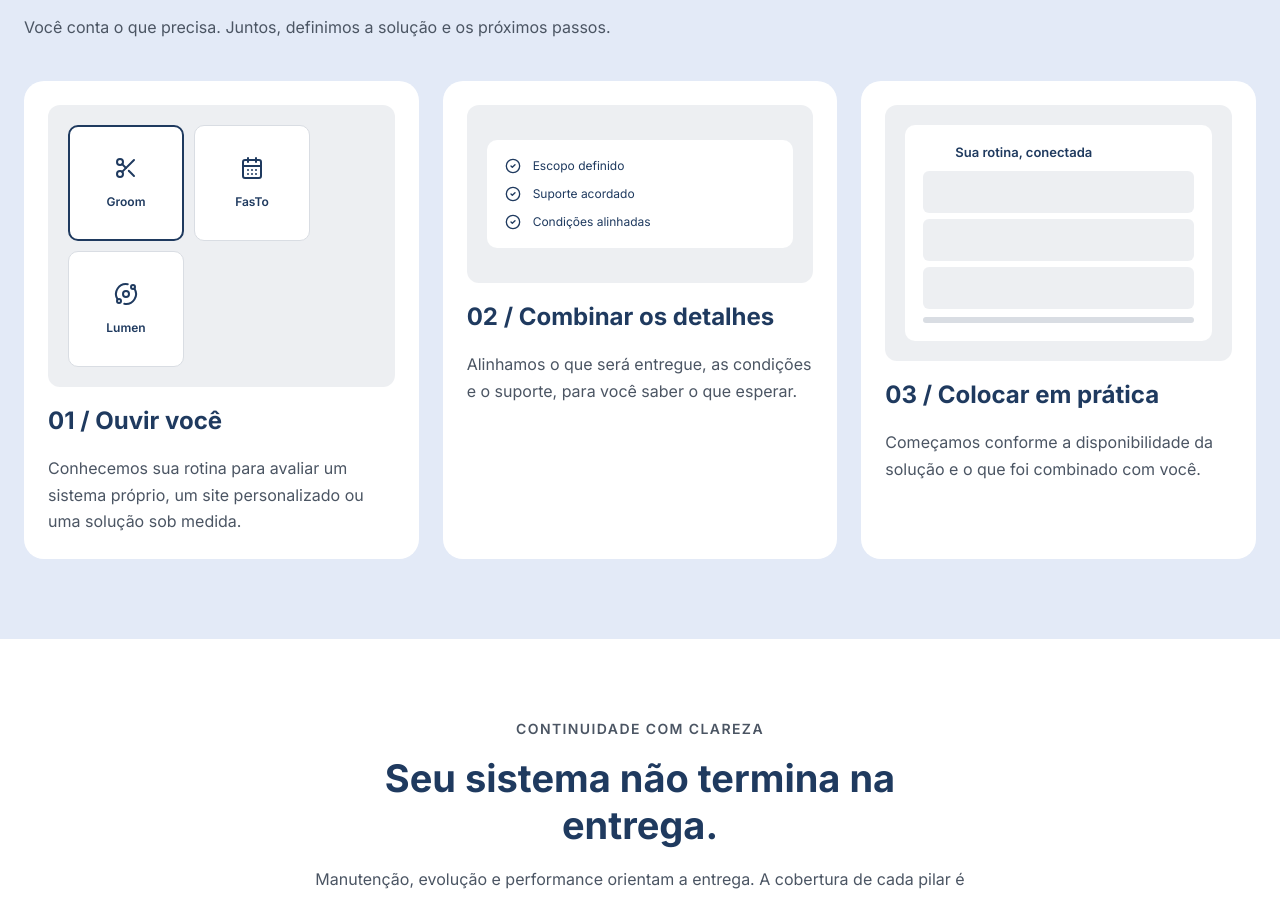
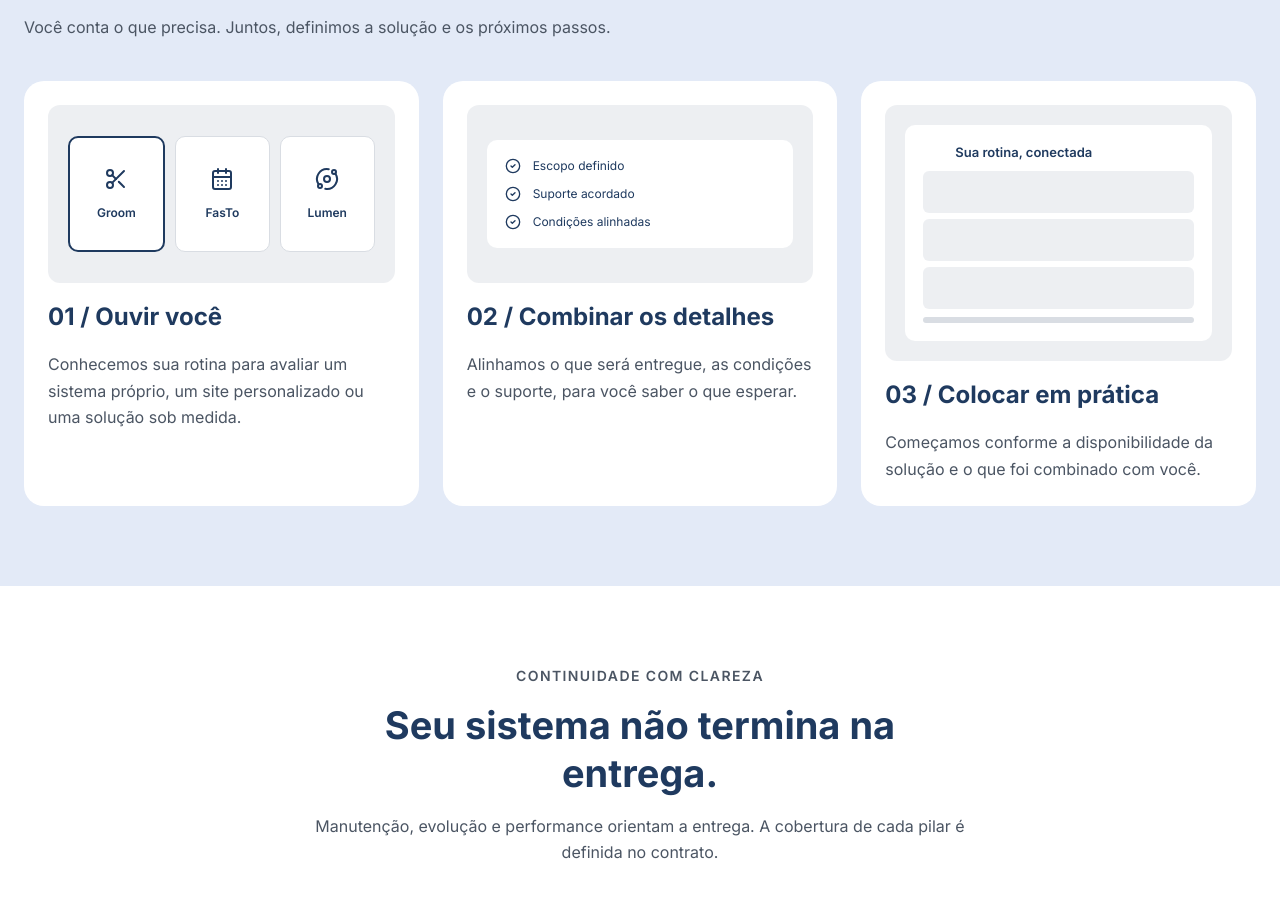
Before and after one commit to TechMinds-Group/Institucional_Landing_Page, a React (Vite) app: page / in a window 1280 px wide. Shown: the part 2851-3748 px from the top of the page. Built offline with nearby package versions, Linux system fonts and the light colour scheme.

Commit message:
style(RN-021-1): chips da etapa 01 com flex-1 no lugar de width fixa (116px)

```diff
--- a/src/app/components/HowItWorksB.tsx
+++ b/src/app/components/HowItWorksB.tsx
@@ -56,7 +56,7 @@ export function HowItWorksB() {
                       return (
                         <span
                           key={chip}
-                          className={`w-[116px] h-auto min-h-[116px] rounded-[10px] flex flex-col items-center justify-center gap-3.5 py-3 bg-white ${
+                          className={`flex-1 basis-0 h-auto min-h-[116px] rounded-[10px] flex flex-col items-center justify-center gap-3.5 py-3 bg-white ${
                             ci === 0
                               ? "border-2 border-[#1F3A5F]"
                               : "border border-[#D9DDE3]"
```
